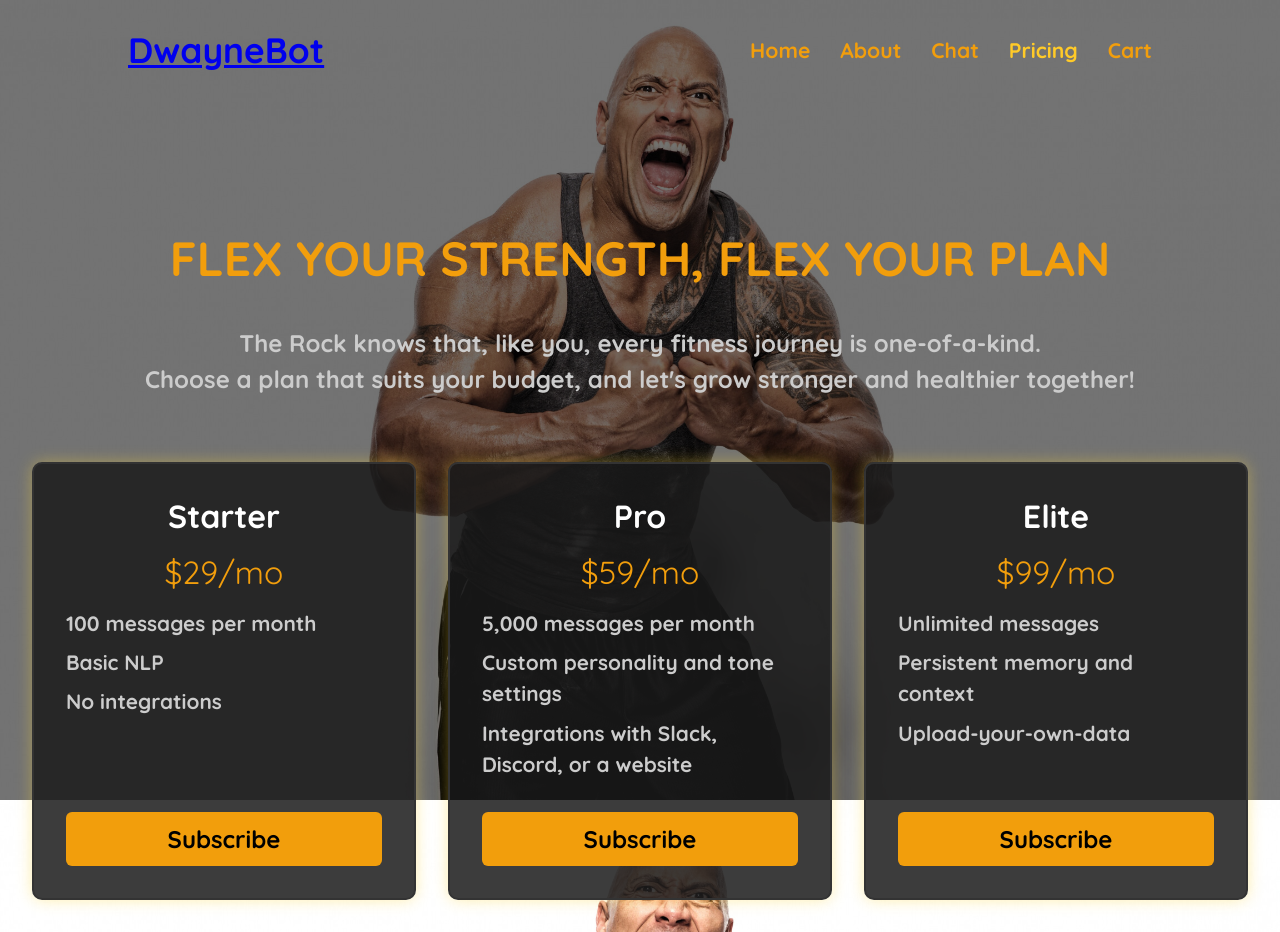
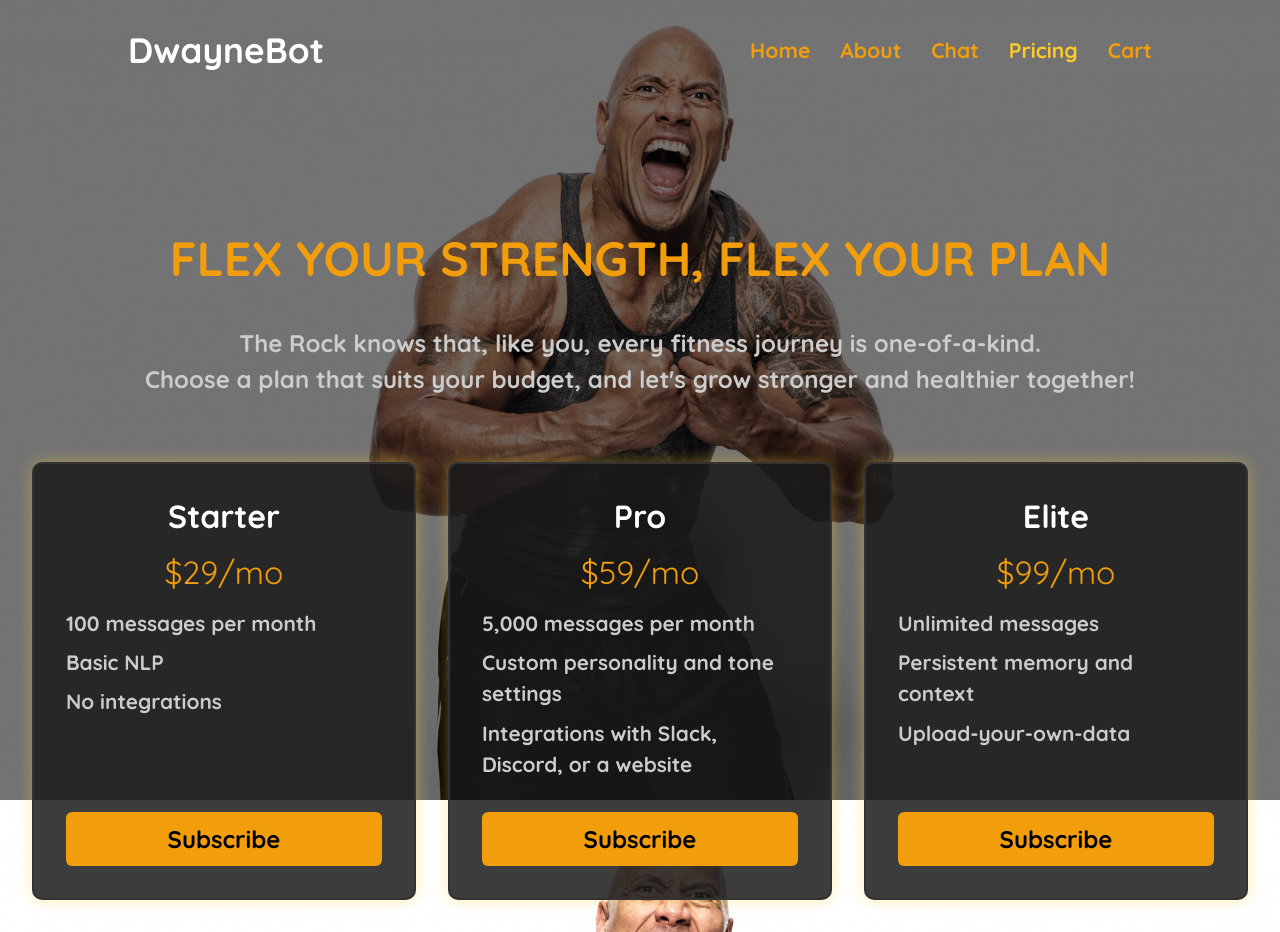
Before and after one commit to MattLantin/final_project, a website: page public/components/tiers.html in a window 1280 px wide. Drawn offline with Linux system fonts and the light colour scheme.

Commit message:
Update tiers.css

```diff
--- a/public/styling/tiers.css
+++ b/public/styling/tiers.css
@@ -7,6 +7,11 @@
 
 html, body {
   height: 100%;
+}
+
+#logo a {
+  text-decoration: none;
+  color: inherit;
 }
 
 body {
```
